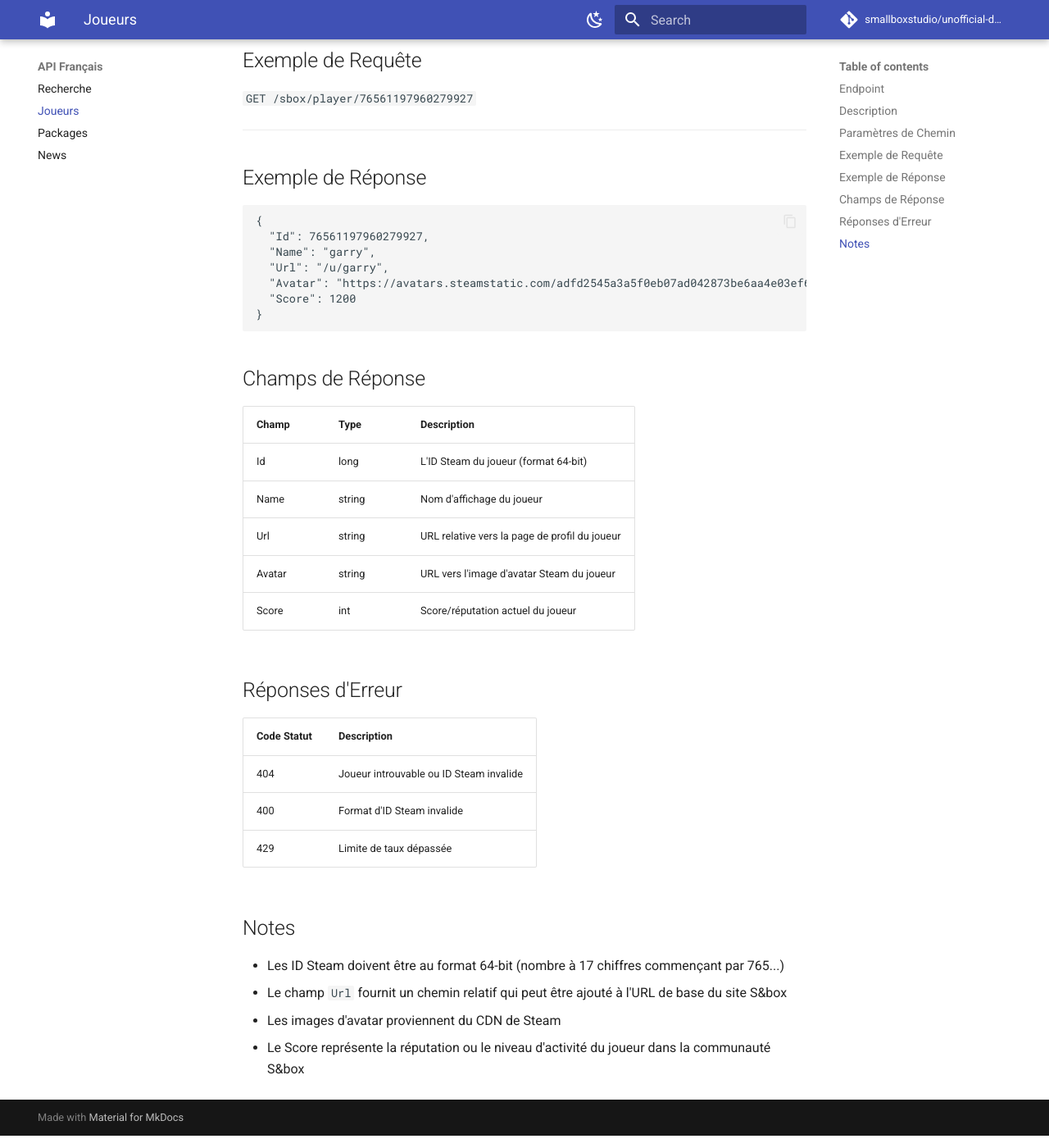
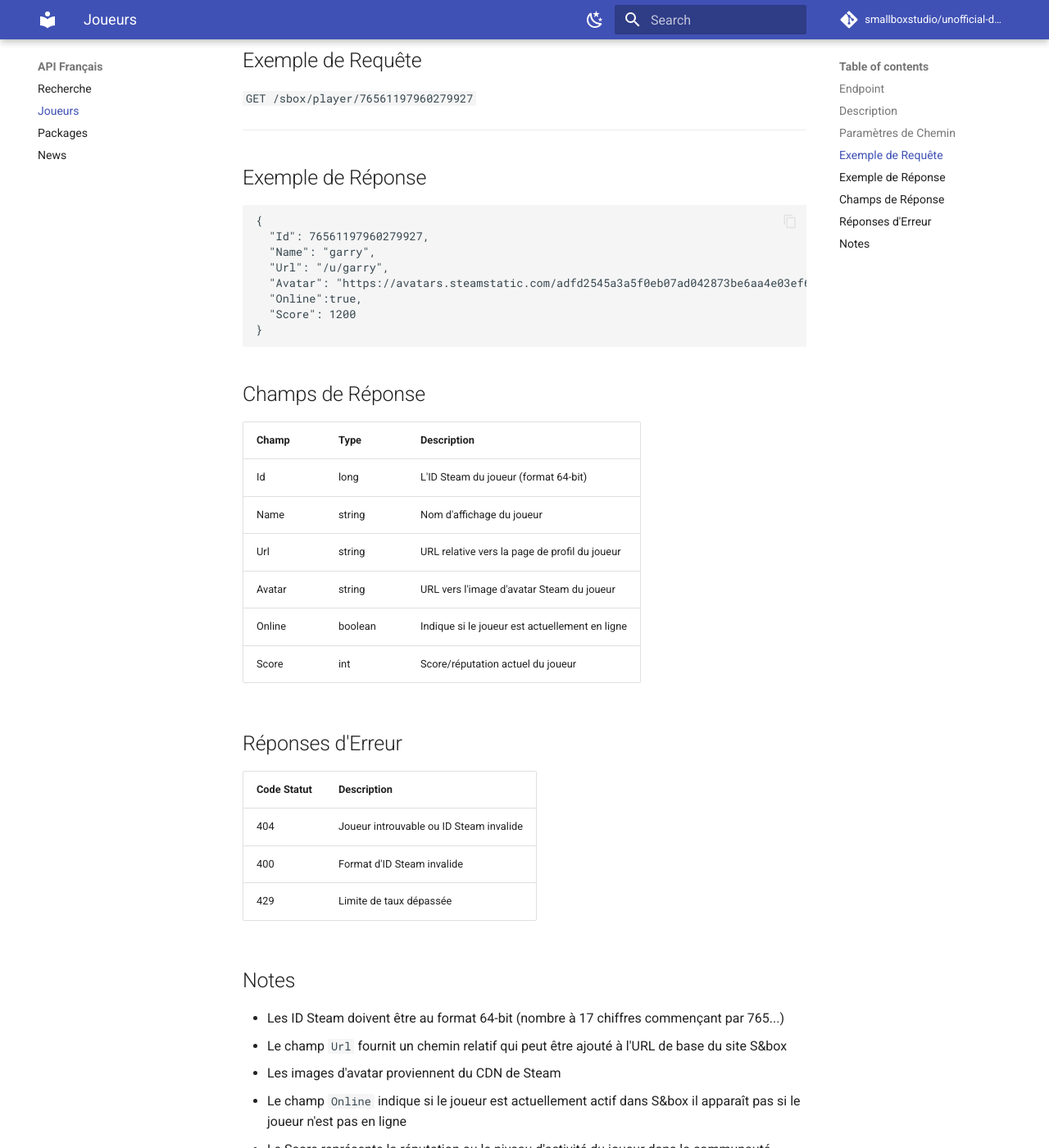
Before and after one commit to smallboxstudio/unofficial-docs-facepunch, an MkDocs documentation site: the page built from docs/fr/players.md, in a window 1280 px wide and 1400 px high, scrolled down 655 px. Shown: the whole window at 82% size. Built offline with MkDocs 1.6.1 and Material for MkDocs 9.7.7, drawn with Linux system fonts in a browser that asks for light colours; comment, search, counter and statistics services are not loaded.

Commit message:
Document 'Online' field in player API responses
Added documentation for the new 'Online' boolean field in player API responses, indicating if a player is currently active in S&box. Updates were made to both English and French docs and site pages, including example responses, field tables, and notes. The search index was also updated to reflect these changes.

````diff
--- a/docs/fr/players.md
+++ b/docs/fr/players.md
@@ -26,6 +26,7 @@
   "Name": "garry",
   "Url": "/u/garry",
   "Avatar": "https://avatars.steamstatic.com/adfd2545a3a5f0eb07ad042873be6aa4e03ef660_medium.jpg",
+  "Online":true,
   "Score": 1200
 }
 ```
@@ -38,6 +39,7 @@
 | Name   | string | Nom d'affichage du joueur |
 | Url    | string | URL relative vers la page de profil du joueur |
 | Avatar | string | URL vers l'image d'avatar Steam du joueur |
+| Online | boolean | Indique si le joueur est actuellement en ligne |
 | Score  | int    | Score/réputation actuel du joueur |
 
 ## Réponses d'Erreur
@@ -53,4 +55,5 @@
 - Les ID Steam doivent être au format 64-bit (nombre à 17 chiffres commençant par 765...)
 - Le champ `Url` fournit un chemin relatif qui peut être ajouté à l'URL de base du site S&box
 - Les images d'avatar proviennent du CDN de Steam
+- Le champ `Online` indique si le joueur est actuellement actif dans S&box il apparaît pas si le joueur n'est pas en ligne
 - Le Score représente la réputation ou le niveau d'activité du joueur dans la communauté S&box
````
Also changed, not shown: docs/en/players.md (+3 -0 lines), site/en/players/index.html, site/fr/players/index.html, site/search/search_index.json.
